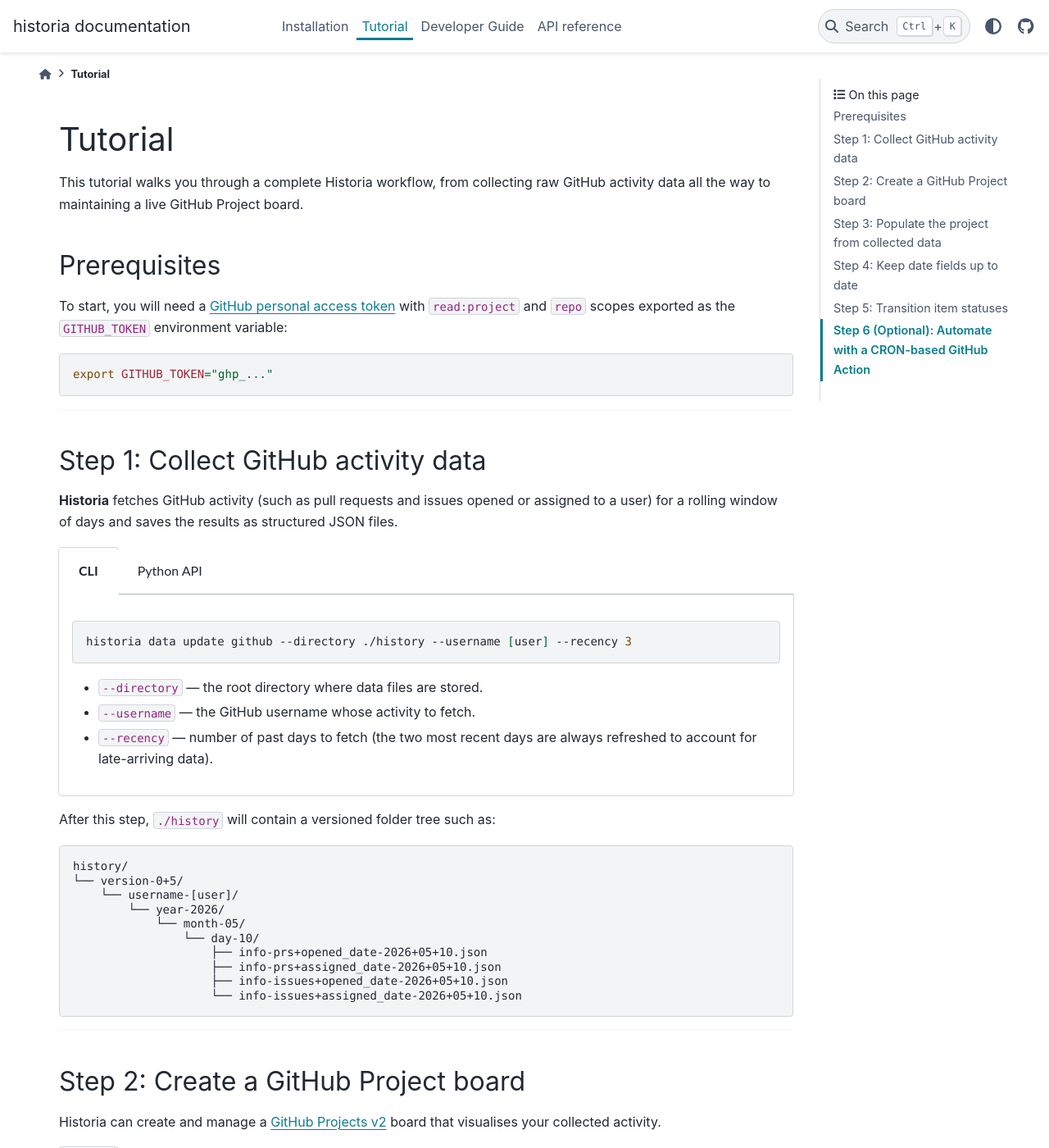
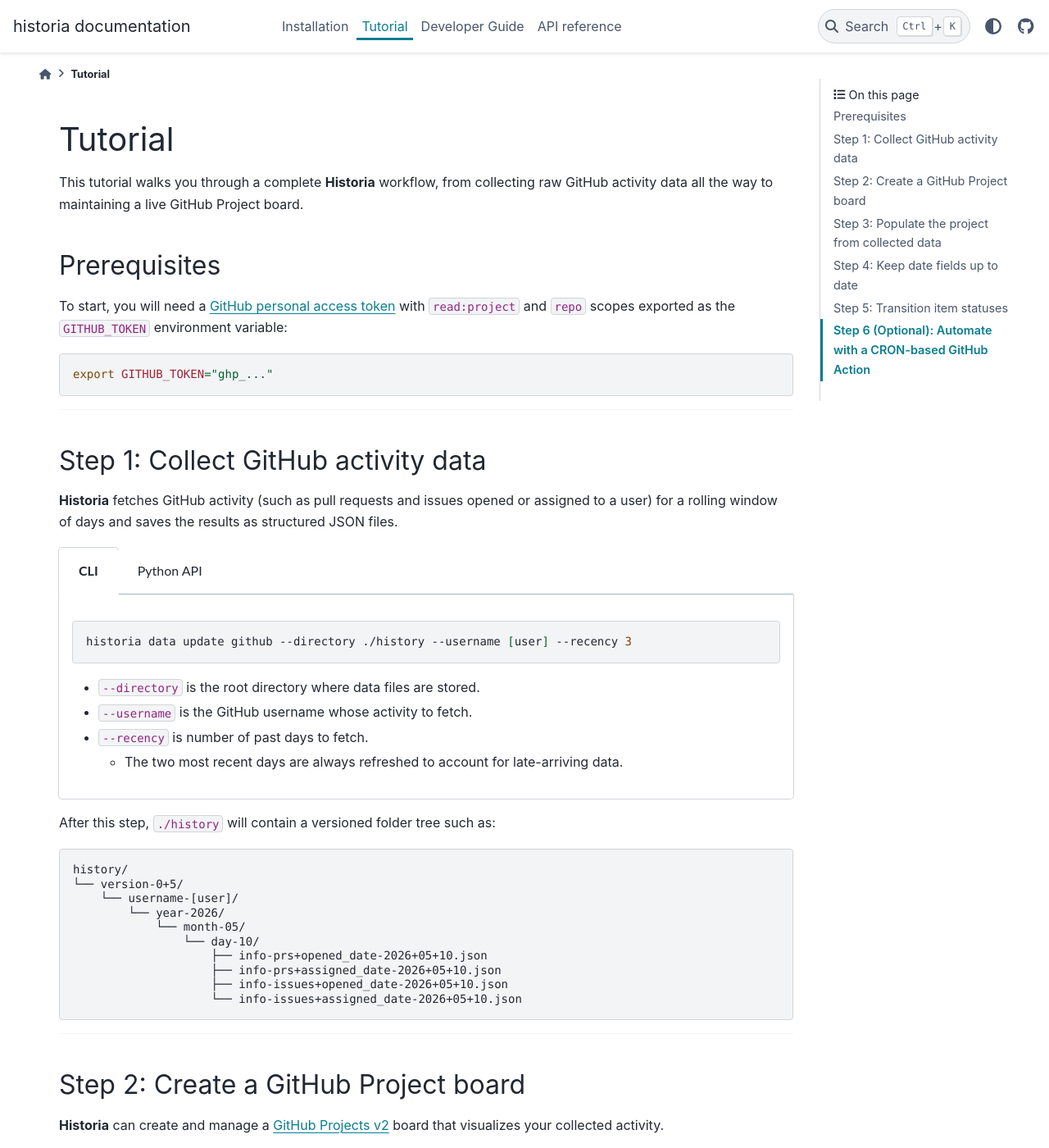
Before and after one commit to CodyCBakerPhD/historia, a Sphinx documentation site: the page built from docs/tutorial/index.md, in a window 1280 px wide and 1400 px high. Shown: the whole window at 82% size. Built offline with Sphinx 7.4.7 and the PyData theme 0.15.4, drawn with Linux system fonts in a browser that asks for light colours; some of the changed text lies outside the part shown.

Commit message:
Bolded proper-name Historia references across documentation prose (#81)
* Initial plan

* Bolded Historia proper-name references in docs

Co-Authored-By: GitHub Copilot Coding Agent 0.0 / GPT-5.5 2026-05 <noreply@openai.com>

Co-authored-by: CodyCBakerPhD <51133164+CodyCBakerPhD@users.noreply.github.com>

* Updated changelog entry with PR link

Co-Authored-By: GitHub Copilot Coding Agent 0.0 / GPT-5.5 2026-05 <noreply@openai.com>

Co-authored-by: CodyCBakerPhD <51133164+CodyCBakerPhD@users.noreply.github.com>

* Update descriptions for command-line options

Clarified command-line option descriptions in the tutorial.

* Refine wording in tutorial index

* Standardized tutorial wording to American English

Co-Authored-By: GitHub Copilot Coding Agent 0.0 / GPT-5.5 2026-05 <noreply@openai.com>

Co-authored-by: CodyCBakerPhD <51133164+CodyCBakerPhD@users.noreply.github.com>

* Change past_number_of_days from 90 to 3

* Fix indentation in historia project add call

* Update descriptions for optional flags

Clarified descriptions for optional flags in the tutorial.

* Improve clarity in Step 5 of the tutorial

Clarify instructions for transitioning item statuses in the tutorial.

* Clarify GH_PAT secret scopes in tutorial

Updated the required scopes for the GH_PAT secret in the tutorial.

* Update minify directory path in tutorial

---------

Co-authored-by: copilot-swe-agent[bot] <198982749+Copilot@users.noreply.github.com>
Co-authored-by: CodyCBakerPhD <51133164+CodyCBakerPhD@users.noreply.github.com>

````diff
--- a/docs/index.rst
+++ b/docs/index.rst
@@ -7,7 +7,7 @@ Historia Documentation
    :class: dark-light
    :width: 320px
 
-Historia is a command-line tool and Python package for collecting GitHub activity data and project metadata.
+**Historia** is a command-line tool and Python package for collecting GitHub activity data and project metadata.
 
 .. toctree::
    :maxdepth: 1
--- a/docs/tutorial/index.md
+++ b/docs/tutorial/index.md
@@ -1,6 +1,6 @@
 # Tutorial
 
-This tutorial walks you through a complete Historia workflow, from collecting raw GitHub activity data all the way to maintaining a live GitHub Project board.
+This tutorial walks you through a complete **Historia** workflow, from collecting raw GitHub activity data all the way to maintaining a live GitHub Project board.
 
 ## Prerequisites
 
@@ -22,9 +22,10 @@ export GITHUB_TOKEN="ghp_..."
 historia data update github --directory ./history --username [user] --recency 3
 ```
 
-- `--directory` — the root directory where data files are stored.
-- `--username` — the GitHub username whose activity to fetch.
-- `--recency` — number of past days to fetch (the two most recent days are always refreshed to account for late-arriving data).
+- `--directory` is the root directory where data files are stored.
+- `--username` is the GitHub username whose activity to fetch.
+- `--recency` is number of past days to fetch.
+  - The two most recent days are always refreshed to account for late-arriving data.
 :::
 :::{tab} Python API
 ```python
@@ -59,7 +60,7 @@ history/
 
 ## Step 2: Create a GitHub Project board
 
-Historia can create and manage a [GitHub Projects v2](https://docs.github.com/en/issues/planning-and-tracking-with-projects/learning-about-projects/about-projects) board that visualises your collected activity.
+**Historia** can create and manage a [GitHub Projects v2](https://docs.github.com/en/issues/planning-and-tracking-with-projects/learning-about-projects/about-projects) board that visualizes your collected activity.
 
 ::::{tabs}
 :::{tab} CLI
@@ -104,8 +105,9 @@ historia project populate --directory ./history --url [project url]
 
 Optional flags:
 
-- `--status [value]` — pin every item to a specific status instead of deriving it automatically.
-- `--placeholder [days]` — number of days after an item's creation date to use as a placeholder end date for open items (default: `180`).
+- `--status [value]` will pin every item to a specific status instead of deriving it automatically.
+- `--placeholder [days]` is a placeholder end date offset (in days from creation) for open items.
+  - Defaults to `180` days.
 :::
 :::{tab} Python API
 ```python
@@ -113,9 +115,7 @@ import pathlib
 import historia
 
 historia.project.add_to_project(
-    directory=pathlib.Path(
-        "./history"
-    ),
+    directory=pathlib.Path("./history"),
     project_url="[project url]",
 )
 ```
@@ -151,7 +151,8 @@ historia.project.update_project_item_dates(
 
 ## Step 5: Transition item statuses
 
-Move groups of items from one project status to another — for example, archive completed work by transitioning items from `Done` to `History`.
+Move groups of items from one project status to another.
+For example, archive completed work by transitioning items from `Done` to `History`.
 
 ::::{tabs}
 :::{tab} CLI
@@ -256,7 +258,7 @@ jobs:
 
 Tips:
 
-- The `--recency 2` flag tells Historia to refresh just the last two days on each run.
+- The `--recency 2` flag tells **Historia** to refresh just the last two days on each run.
 - The minified copy is pushed to a separate `min` branch as an ephemeral snapshot for the smallest portable payload.
 - Add additional `historia project populate ... --url [other project url]` lines after the final step to post the same data to multiple project boards.
 
````
Also changed, not shown: other parts of docs/tutorial/index.md (+5 -4 lines), CHANGELOG.md (+1 -0 lines), docs/development/index.md (+1 -1 lines), docs/installation/index.md (+1 -1 lines).
